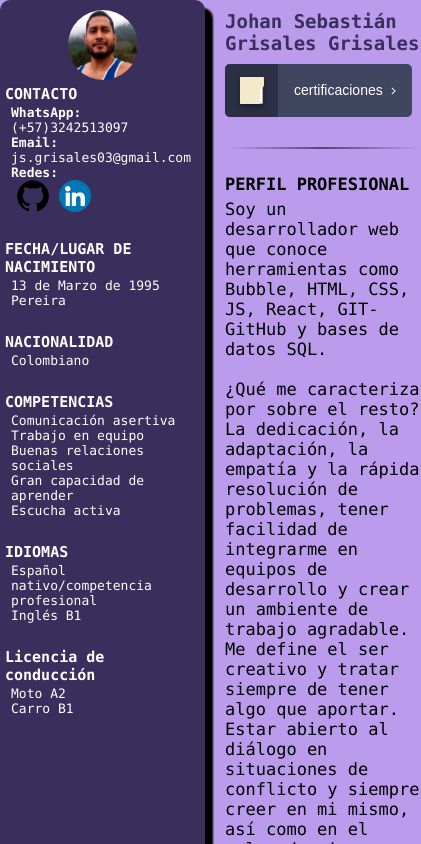
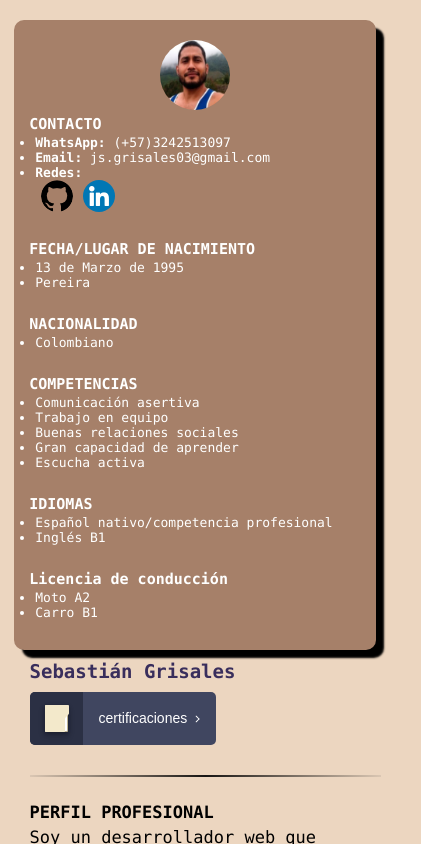
Before and after one commit to JsGrisales/Hoja_de_vida, a React (Create React App) app: page / in a window 390 px wide. Shown: the top 844 px of the page, 421 px wide, since content can reach past the window. Built offline with nearby package versions, Linux system fonts and the light colour scheme.

Commit message:
cambios en toda la página

```diff
--- a/public/index.html
+++ b/public/index.html
@@ -9,7 +9,7 @@
       name="description"
       content="Web site created using create-react-app"
     />
-    <link rel="apple-touch-icon" href="%PUBLIC_URL%/book.png" />
+    <link rel="apple-touch-icon" href="%PUBLIC_URL%/book.ico" />
     <!--
       manifest.json provides metadata used when your web app is installed on a
       user's mobile device or desktop. See https://developers.google.com/web/fundamentals/web-app-manifest/
--- a/src/Curriculum.js
+++ b/src/Curriculum.js
@@ -8,13 +8,15 @@ import Skills from "./components/Skills";
 
 
 
+
 export default function Curriculum() {
     return (
         <>
             <Aside />
             <section className="section">
-                <h1>Johan Sebastián Grisales Grisales</h1>
+                <h1>Sebastián Grisales</h1>
                 <BtnCertifications />
+
                 <Separator/>
                 <div className="perfil_profesional">
                 <h2>PERFIL PROFESIONAL</h2>
--- a/src/components/ExpLaboral.js
+++ b/src/components/ExpLaboral.js
@@ -8,21 +8,23 @@ export const ExpLaboral = () => {
                 <h2>EXPERIENCIA LABORAL</h2>
                 <ul>
                     <li>
-                        <h3>Supervisor, RGIS, Pereira</h3>
-                        <p>Desde Enero del 2015 hasta Diciembre de 2016</p>
-                        <p>Empresa: RGIS</p>
+                    <li>
+                        <h3>Desarrollador Bubble.io</h3>
+                        <p>Desde mayo del 2022 hasta la actualidad</p>
+                        <p>Empresa: Centro de inovación Colombiano (CINCO)</p>
+                        <p>Proyecto: Go-Travel</p>
                     </li>
                     <li>
                         <h3>Docente, Dosquebradas</h3>
                         <p>Desde junio del 2016 hasta junio de 2022</p>
                         <p>Empresa: Liceo católico Brisa María</p>
                     </li>
-                    <li>
-                        <h3>Desarrollador Bubble.io</h3>
-                        <p>Desde mayo del 2022 hasta la actualidad</p>
-                        <p>Empresa: Centro de inovación Colombiano (CINCO)</p>
-                        <p>Proyecto: Go-Travel</p>
+                        <h3>Supervisor, RGIS, Pereira</h3>
+                        <p>Desde Enero del 2015 hasta Diciembre de 2016</p>
+                        <p>Empresa: RGIS</p>
                     </li>
+
+
                 </ul>
             </div>
 
--- a/src/components/Formacion.js
+++ b/src/components/Formacion.js
@@ -7,9 +7,9 @@ export const Formacion = () => {
                 <h2>FORMACIÓN</h2>
                 <ul>
                     <li>
-                        <h3>Licenciado en música</h3>
-                        <p>Enero 2013 - Abril 2019</p>
-                        <p>Universidad Tecnológica de Pereira</p>
+                        <h3>Diseño web y social media</h3>
+                        <p>febrero del 2022 - junio del 2022</p>
+                        <p>American bussines school</p>
                     </li>
                     <li>
                         <h3>Diplomado en programación</h3>
@@ -17,9 +17,9 @@ export const Formacion = () => {
                         <p>MinTic</p>
                     </li>
                     <li>
-                        <h3>Diseño web y social media</h3>
-                        <p>febrero del 2022 - junio del 2022</p>
-                        <p>American bussines school</p>
+                        <h3>Licenciado en música</h3>
+                        <p>Enero 2013 - Abril 2019</p>
+                        <p>Universidad Tecnológica de Pereira</p>
                     </li>
                 </ul>
             </div>
--- a/src/styles/Aside.scss
+++ b/src/styles/Aside.scss
@@ -5,10 +5,10 @@
     margin-top: 20px;
     margin-left: 20px;
     height: 800px;
-    background-color: #392e5c;
+    background-color: #A68069;
     color: white;
-    -webkit-box-shadow: 8px 8px 2px 0px #000000;
-    box-shadow: 8px 8px 2px 0px #000000;
+    -webkit-box-shadow: 8px 8px 2px 8px #000000;
+    box-shadow: 8px 8px 2px 0px #505050e3;
     border-radius: 10px;
 }
 
@@ -21,23 +21,17 @@ ul {
         font-size: 13px;
         display: flex;
         flex-direction: column;
-        padding: 5px;
-        margin-top: 0px;
+        padding: 15px;
+        margin-top: 10x;
         margin-left: 0px;
-        width: 50%;
-        height: 1200px;
-        background-color: #392e5c;
+        width: 85%;
+        height: 600px;
         color: white;
         -webkit-box-shadow: 8px 8px 2px 0px #000000;
         box-shadow: 8px 8px 2px 0px #000000;
     }
 
-    .section {
-        padding-left: 20px;
-        width: 50%;
-        display: flex;
-        flex-direction: column;
-    }
+
 
     ul {
         display: block;
--- a/src/styles/Separator.scss
+++ b/src/styles/Separator.scss
@@ -1,7 +1,7 @@
 .separator {
     width: 100%;
     color: #000000;
-    background: linear-gradient(90deg, rgba(187, 156, 236, 0.5) 0%, rgba(57, 46, 92, 0.8) 50%, rgba(187, 156, 236, 0.5) 100%);
+    background: linear-gradient(90deg, rgba(63, 63, 63, 0.1) 0%, rgba(0, 0, 0, 0.9) 50%, rgba(63, 63, 63, 0.1) 100%);
     height: 2px;
     align-items: center;
     margin-top: 30px;
--- a/src/styles/_fonts.scss
+++ b/src/styles/_fonts.scss
@@ -1,6 +1,6 @@
 %defaultFont-h1 {
     font-family: "SFMono-Regular", Consolas, "Liberation Mono", Menlo, Courier, monospace;
-    color: #2b214b;
+    color: #000000;
     font-size: 45px;
     margin: 10px 0;
 }
--- a/src/styles/app.scss
+++ b/src/styles/app.scss
@@ -3,7 +3,7 @@
 body {
   margin: 0px;
   padding: 0px;
-  background-color: #bb9cec;
+  background-color: #ECD6C0;
   font-family: "SFMono-Regular", Consolas, "Liberation Mono", Menlo, Courier,
     monospace;
 }
@@ -51,7 +51,7 @@ ul.lista_redes {
 }
 
 h1 {
-  color: #392e5c;
+  color: #000000;
   font-size: 45px;
   margin: 10px 0;
 }
@@ -73,6 +73,15 @@ h3{
 }
 
 @media only screen and (max-width: 600px) {
+
+  .App {
+    display: flex;
+    flex-direction: column;
+    align-items: center;
+    width: 100%;
+    font-size: 17px;
+  }
+
   .img {
     display: flex;
     justify-content: center;
@@ -105,4 +114,10 @@ h3{
     font-size: 12px;
 
   }
+  .section {
+    padding-left: 20px;
+    width: 90%;
+    display: flex;
+    flex-direction: column;
 }
+}
```
Also changed, not shown: 1 other file (tests, documents, lock files or other folders).
